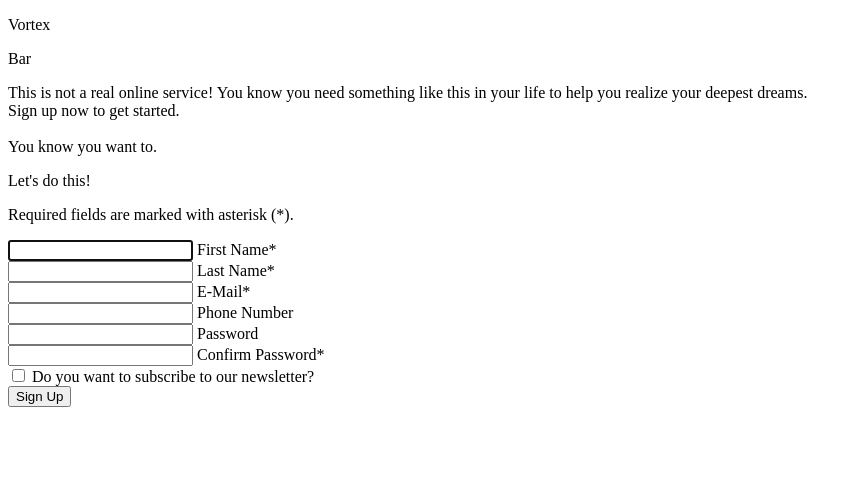
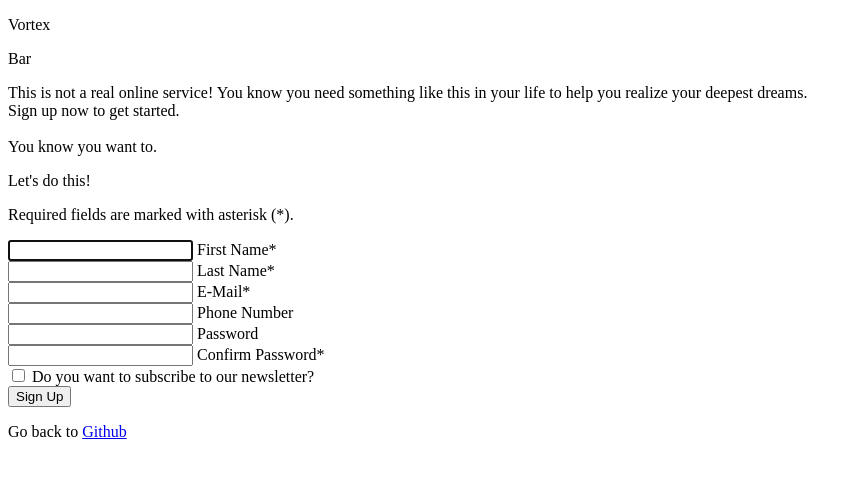
Before and after one commit to LalaineHines/Sign-up-Form, a plain HTML site: page Index.html in a window 1280 px wide. Shown: the whole page, without its empty margins (0-862 px from the left). Drawn offline with Linux system fonts and the light colour scheme.

Commit message:
Finished link to github, starting on inline script

```diff
--- a/Index.html
+++ b/Index.html
@@ -127,6 +127,13 @@
         <button form="user-input" type="submit" class="signup text-mono">
             Sign Up
         </button>
+        <p class="text">
+            Go back to
+            <a href="https://github.com/LalaineHines/Sign-up-Form">Github</a>
+        </p>
      </div>
+
+     <!-- Password strength validation with js -->
+
 </body>
 </html>
```
